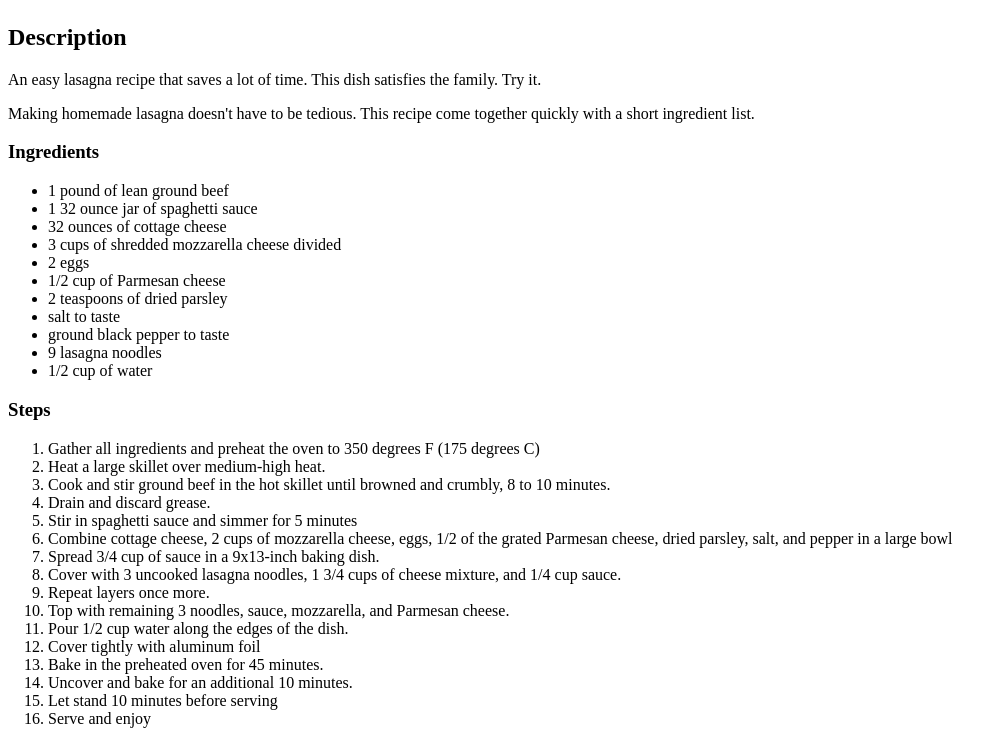
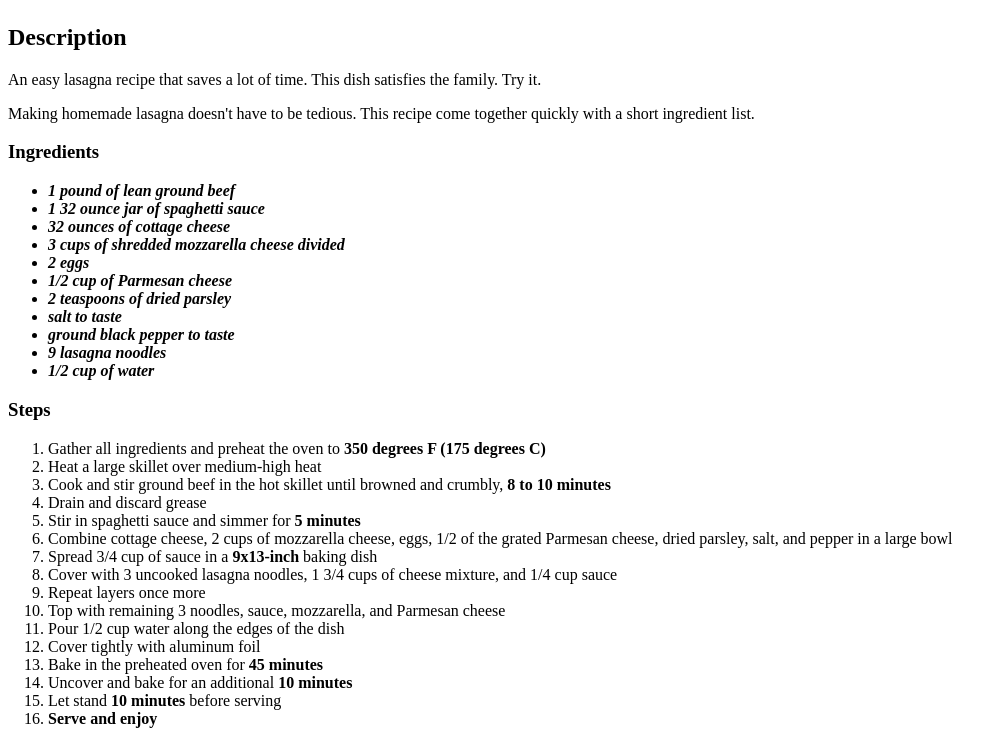
Before and after one commit to DaymionS/odin-recipes, a plain HTML site: page recipes/lasagna.html in a window 1280 px wide. Shown: the part 618-1362 px from the top of the page, without its empty margins (0-1006 px from the left). Drawn offline with Linux system fonts and the light colour scheme.

Commit message:
Update the ingredients and steps with bold and italics
This commit adds bold and italics to the ingredients and steps list. Some periods were removed from the end of some lines

```diff
--- a/recipes/lasagna.html
+++ b/recipes/lasagna.html
@@ -17,7 +17,7 @@
         <p>Making homemade lasagna doesn't have to be tedious. This recipe come together quickly with a short ingredient list.</p>
 
         <h3>Ingredients</h3>
-        <ul>
+        <em><strong><ul>
             <li>1 pound of lean ground beef</li>
             <li>1 32 ounce jar of spaghetti sauce</li>
             <li>32 ounces of cottage cheese</li>
@@ -29,26 +29,26 @@
             <li>ground black pepper to taste</li>
             <li>9 lasagna noodles</li>
             <li>1/2 cup of water</li>
-        </ul>
+        </ul></strong></em>
 
         <h3>Steps</h3>
         <ol>
-            <li>Gather all ingredients and preheat the oven to 350 degrees F (175 degrees C)</li>
-            <li>Heat a large skillet over medium-high heat.</li>
-            <li>Cook and stir ground beef in the hot skillet until browned and crumbly, 8 to 10 minutes.</li>
-            <li>Drain and discard grease.</li>
-            <li>Stir in spaghetti sauce and simmer for 5 minutes</li>
+            <li>Gather all ingredients and preheat the oven to <strong>350 degrees F (175 degrees C)</strong></li>
+            <li>Heat a large skillet over medium-high heat</li>
+            <li>Cook and stir ground beef in the hot skillet until browned and crumbly, <strong>8 to 10 minutes</strong></li>
+            <li>Drain and discard grease</li>
+            <li>Stir in spaghetti sauce and simmer for <strong>5 minutes</strong></li>
             <li>Combine cottage cheese, 2 cups of mozzarella cheese, eggs, 1/2 of the grated Parmesan cheese, dried parsley, salt, and pepper in a large bowl</li>
-            <li>Spread 3/4 cup of sauce in a 9x13-inch baking dish.</li>
-            <li>Cover with 3 uncooked lasagna noodles, 1 3/4 cups of cheese mixture, and 1/4 cup sauce.</li>
-            <li>Repeat layers once more.</li>
-            <li>Top with remaining 3 noodles, sauce, mozzarella, and Parmesan cheese.</li>
-            <li>Pour 1/2 cup water along the edges of the dish.</li>
+            <li>Spread 3/4 cup of sauce in a <strong>9x13-inch</strong> baking dish</li>
+            <li>Cover with 3 uncooked lasagna noodles, 1 3/4 cups of cheese mixture, and 1/4 cup sauce</li>
+            <li>Repeat layers once more</li>
+            <li>Top with remaining 3 noodles, sauce, mozzarella, and Parmesan cheese</li>
+            <li>Pour 1/2 cup water along the edges of the dish</li>
             <li>Cover tightly with aluminum foil</li>
-            <li>Bake in the preheated oven for 45 minutes.</li>
-            <li>Uncover and bake for an additional 10 minutes.</li>
-            <li>Let stand 10 minutes before serving</li>
-            <li>Serve and enjoy</li>
+            <li>Bake in the preheated oven for <strong>45 minutes</strong></li>
+            <li>Uncover and bake for an additional <strong>10 minutes</strong></li>
+            <li>Let stand <strong>10 minutes</strong> before serving</li>
+            <li><strong>Serve and enjoy</strong></li>
         </ol>
     </body>
 </html>
```
